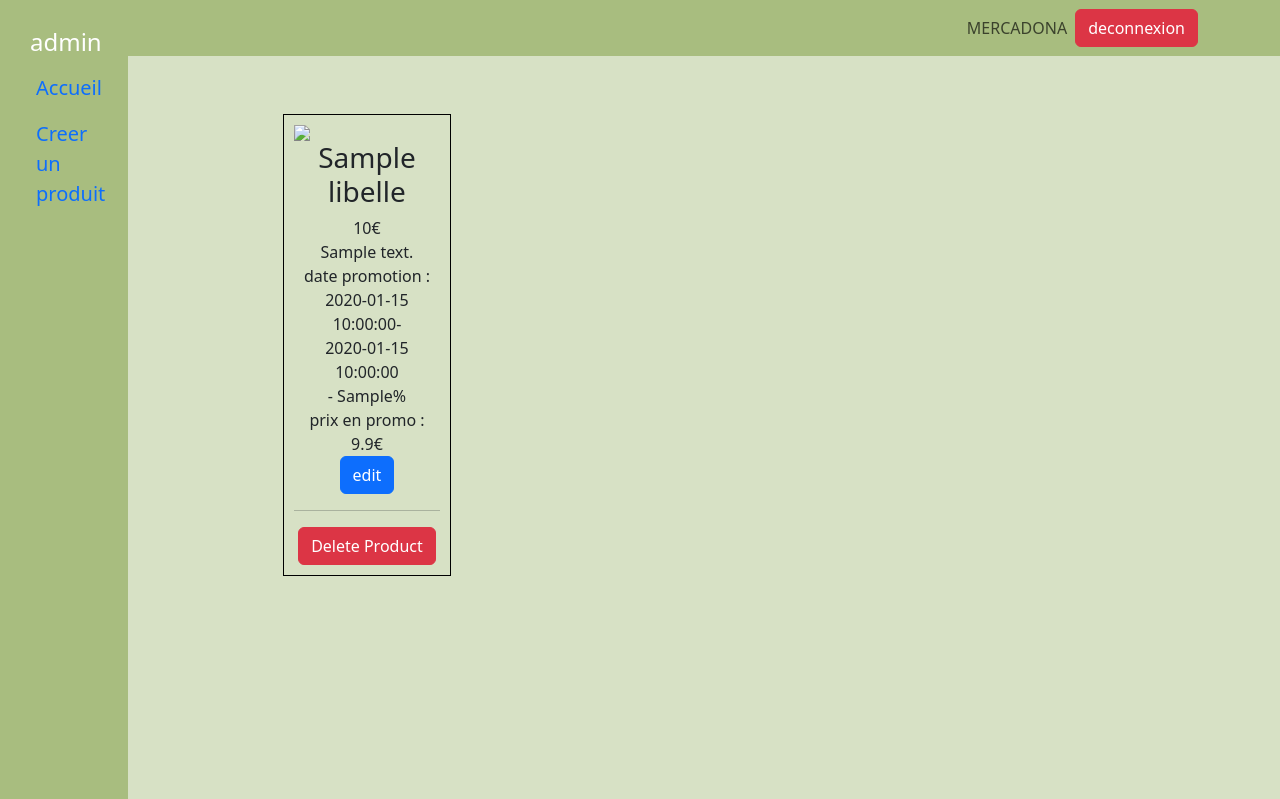
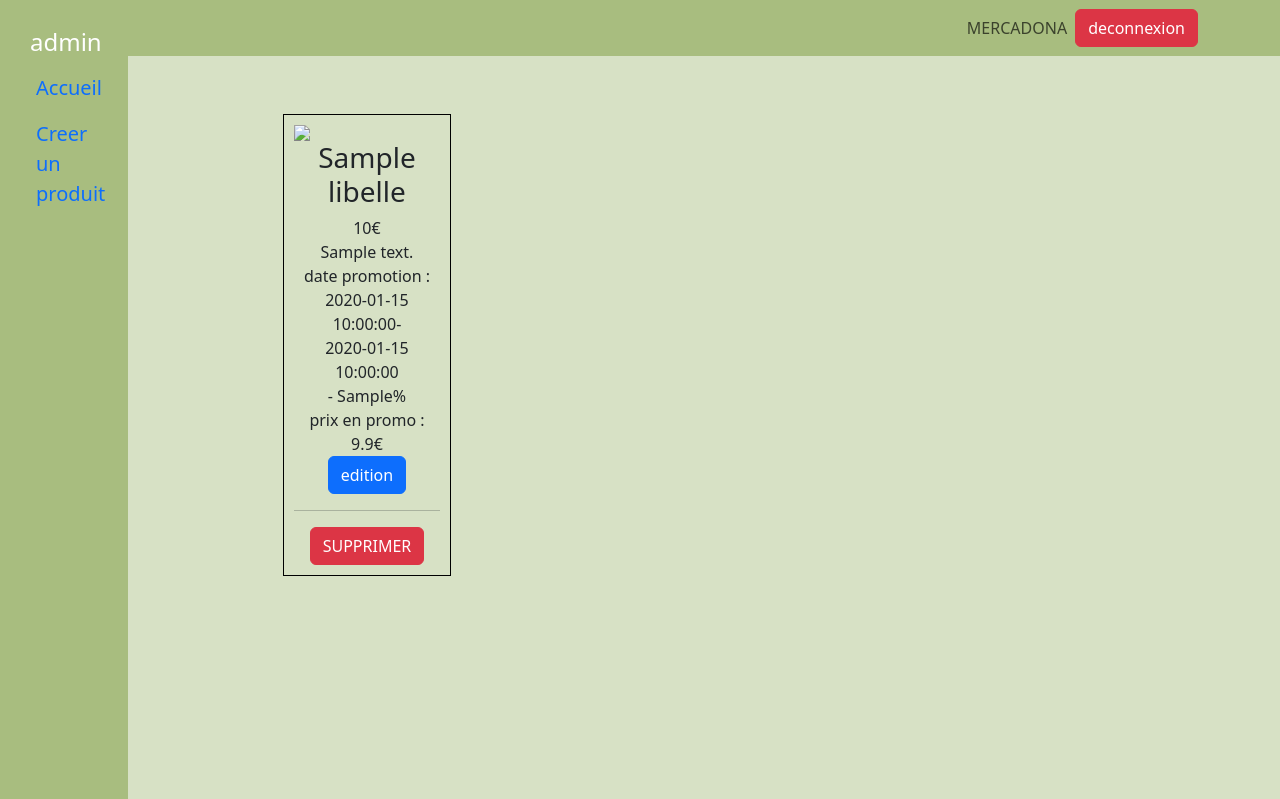
Before and after one commit to Ozell-is/study_mercadona, a Flask app: template templates/admin_page.html in a window 1280 px wide. Shown: the top 799 px of the page. Run offline with Flask 3, Linux system fonts and the light colour scheme; the template is opened without the code that fills it: most values are stand-ins (such as "Sample title", 1, 10 or a date in 2020); parts of the project's set-up code (start-up, migrations or seed data) failed here and were passed over; some libraries are stand-ins or nearby versions; grey boxes are pictures that could not be loaded.

Commit message:
dernier push avant deploiement

```diff
--- a/app.py
+++ b/app.py
@@ -13,34 +13,33 @@ from controller.Logoutws import logout_ws
 from controller.Productws import product_ws
 
 
-def create_app():
-    app = Flask(__name__)
-    app.config.from_object(Config)
 
-    app.secret_key = "t55(4y5y45y45-tg4z"
+app = Flask(__name__)
+app.config.from_object(Config)
 
-    app.register_blueprint(admin_ws)
-    app.register_blueprint(product_ws)
-    app.register_blueprint(category_ws)
-    app.register_blueprint(login_ws)
-    app.register_blueprint(logout_ws)
+app.secret_key = "t55(4y5y45y45-tg4z"
 
-    # configuration token JWT
-    app.config["JWT_SECRET_KEY"] = "hre5h4rz54teaz564"
-    # Empeche les modification exterieur
-    app.config["JWT_COOKIE_CSRF_PROTECT"] = True
-    app.config["JWT_ACCESS_COOKIE_PATH"] = "/api"
-    app.config["JWT_REFRESH_COOKIE_PATH"] = "/api/tokenRefresh"
-    app.config["JWT_TOKEN_LOCATION"] = ["cookies"]
-    app.config["JWT_ACCESS_TOKEN_EXPIRES"] = timedelta(days=1)
+app.register_blueprint(admin_ws)
+app.register_blueprint(product_ws)
+app.register_blueprint(category_ws)
+app.register_blueprint(login_ws)
+app.register_blueprint(logout_ws)
 
-    db.init_app(app)
-    jwt = JWTManager(app)
+# configuration token JWT
+app.config["JWT_SECRET_KEY"] = "hre5h4rz54teaz564"
+# Empeche les modification exterieur
+app.config["JWT_COOKIE_CSRF_PROTECT"] = True
+app.config["JWT_ACCESS_COOKIE_PATH"] = "/api"
+app.config["JWT_REFRESH_COOKIE_PATH"] = "/api/tokenRefresh"
+app.config["JWT_TOKEN_LOCATION"] = ["cookies"]
+app.config["JWT_ACCESS_TOKEN_EXPIRES"] = timedelta(days=1)
 
-    with app.app_context():
-        db.create_all()
+db.init_app(app)
+jwt = JWTManager(app)
 
-    return app
+with app.app_context():
+    db.create_all()
+
 
 
 if __name__ == "__main__":
--- a/templates/component/admin_catalog.html
+++ b/templates/component/admin_catalog.html
@@ -21,12 +21,12 @@
                                     <div class="promo"> - {{ product.pourcentage_promotion }}%</div>
                                     <div class="nouveau_prix">prix en promo : {{ product.price - (product.price * product.pourcentage_promotion / 100) }}€</div>
                                 </div>
-                                <a class="btn btn-primary" href="{{ url_for('productWs.edit_page',product_id=product.id_product) }}">edit</a>
+                                <a class="btn btn-primary" href="{{ url_for('productWs.edit_page',product_id=product.id_product) }}">edition</a>
 
                                 <hr>
                                 <form method="POST"
                                       action="{{ url_for('productWs.delete', product_id=product.id_product) }}">
-                                    <input class='btn btn-danger' type="submit" value="Delete Product"
+                                    <input class='btn btn-danger' type="submit" value="SUPPRIMER"
                                            onclick="return confirm('Are you sure you want to delete this entry?')">
                                 </form>
                             </div>
@@ -50,14 +50,14 @@
 
                                 </div>
 
-                                <a class="btn btn-primary" href="{{ url_for('productWs.edit_page',product_id=product.id_product) }}">edit</a>
+                                <a class="btn btn-primary" href="{{ url_for('productWs.edit_page',product_id=product.id_product) }}">edition</a>
 
 
 
                                 <hr>
                                 <form method="POST"
                                       action="{{ url_for('productWs.delete', product_id=product.id_product) }}">
-                                    <input class="btn btn-danger" type="submit" value="Delete Product"
+                                    <input class="btn btn-danger" type="submit" value="SUPPRIMER"
                                            onclick="return confirm('Are you sure you want to delete this entry?')">
                                 </form>
                             </div>
--- a/templates/component/category_tools.html
+++ b/templates/component/category_tools.html
@@ -3,8 +3,7 @@
     <hr/>
     <p class="lead text-center mb-0">Catégories:</p>
     <select class="form-control" name="category" id="categoryFilter">
-        <option value="all" selected>All</option>
-        <option value="promotion">Promotions</option>
+        <option value="all" selected>catalogue</option>
         {% for category in categories %}
             <option value="{{ category.libelle }}">{{ category.libelle }}</option>
 
```
Also changed, not shown: templates/component/admin_create_form.html (+6 -5 lines), templates/component/admin_edit_form.html (+6 -3 lines), tests/conftest.py (+1 -1 lines), 1 other file.
